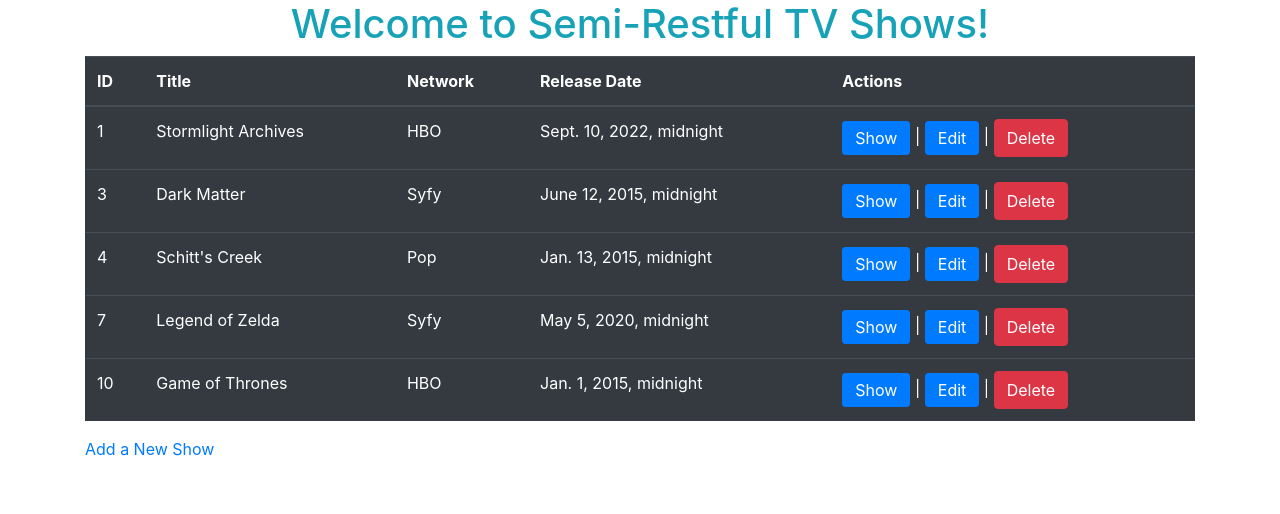
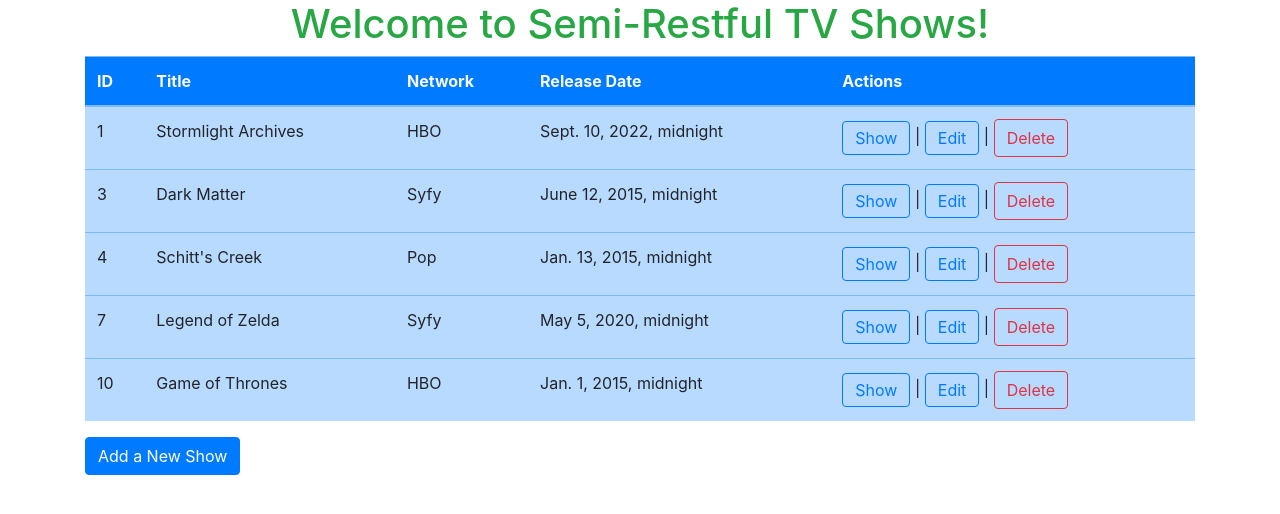
Before and after one commit to eDiazGtz/pythonLearning, a Django app: page /shows/ in a window 1280 px wide. Shown: the top 514 px of the page. Run offline with Django 3.2, Linux system fonts and the light colour scheme; data comes from the database, SQL or seed files in the repository; some libraries are stand-ins or nearby versions.

Commit message:
added CSS changes to tvShowApp front-end

```diff
--- a/django/django_fullstack/tvShowProject/apps/tvShowApp/templates/dashboard.html
+++ b/django/django_fullstack/tvShowProject/apps/tvShowApp/templates/dashboard.html
@@ -9,9 +9,9 @@
 </head>
 <body>
     <div class="container">
-        <h1 class="d-flex justify-content-center text-info">Welcome to Semi-Restful TV Shows!</h1>
-        <table class="table table-dark table-hover">
-            <thead>
+        <h1 class="d-flex justify-content-center text-success">Welcome to Semi-Restful TV Shows!</h1>
+        <table class="table table-primary table-hover">
+            <thead class="bg-primary text-light">
                 <tr>
                     <th scope="col">ID</th>
                     <th scope="col">Title</th>
@@ -28,13 +28,13 @@
                     <td>{{show.network}}</td>
                     <td>{{show.releaseDate}}</td>
                     <td>
-                        <a href="/shows/{{show.id}}" class="btn btn-primary d-inline">Show</a> |
-                        <a href="/shows/{{show.id}}/edit" class="btn btn-primary d-inline">Edit</a> |
+                        <a href="/shows/{{show.id}}" class="btn btn-outline-primary d-inline">Show</a> |
+                        <a href="/shows/{{show.id}}/edit" class="btn btn-outline-primary d-inline">Edit</a> |
 
                         <form method="POST" action="/shows/{{show.id}}/destroy" class="d-inline">
                             {% csrf_token %}
                             <input type="hidden" name="deleteShow" value="{{show.id}}">
-                            <input type="submit" value="Delete" class="btn btn-danger">
+                            <input type="submit" value="Delete" class="btn btn-outline-danger">
                         </form>
 
                     </td>
@@ -43,7 +43,7 @@
             </tbody>
         </table>
 
-            <a href="{% url 'newShow' %}">Add a New Show</a>
+            <a href="{% url 'newShow' %}" class="btn btn-primary">Add a New Show</a>
 
     </div>
 </body>
--- a/django/django_fullstack/tvShowProject/apps/tvShowApp/templates/new.html
+++ b/django/django_fullstack/tvShowProject/apps/tvShowApp/templates/new.html
@@ -10,9 +10,9 @@
 <body>
     <div class="container">
 
-        <a href="{% url 'dashboard' %}">Go Back</a>
+        <a href="{% url 'dashboard' %}" class="btn btn-outline-primary">Go Back</a>
 
-        <h1 class="d-flex justify-content-center text-info">Add a New Show</h1>
+        <h1 class="d-flex justify-content-center text-success">Add a New Show</h1>
         <form method="POST" action="{% url 'createShow' %}">
             {% csrf_token %}
             <div class="form-group">
@@ -34,7 +34,7 @@
                 <textarea class="form-control" name="description" rows="3">Your Awesome Description Here...</textarea>
             </div>
 
-            <button type="submit" class="btn btn-info">Create</button>
+            <button type="submit" class="btn btn-outline-info">Create</button>
 
         </form>
     </div>
```
Also changed, not shown: django/django_fullstack/tvShowProject/apps/tvShowApp/templates/edit.html (+4 -4 lines), django/django_fullstack/tvShowProject/apps/tvShowApp/templates/show.html (+4 -4 lines).
